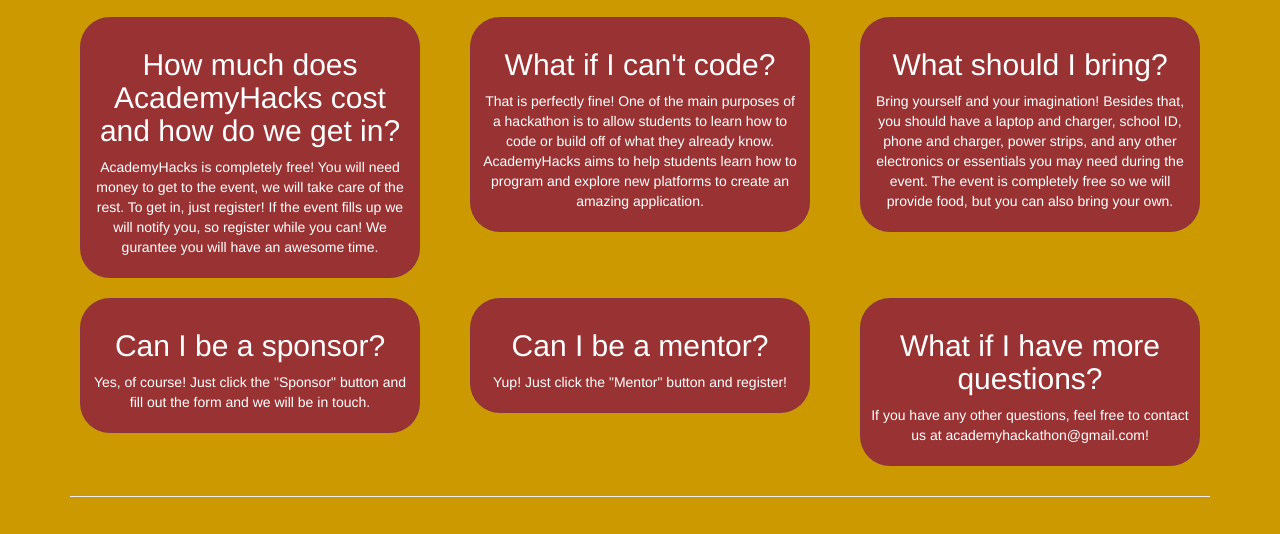
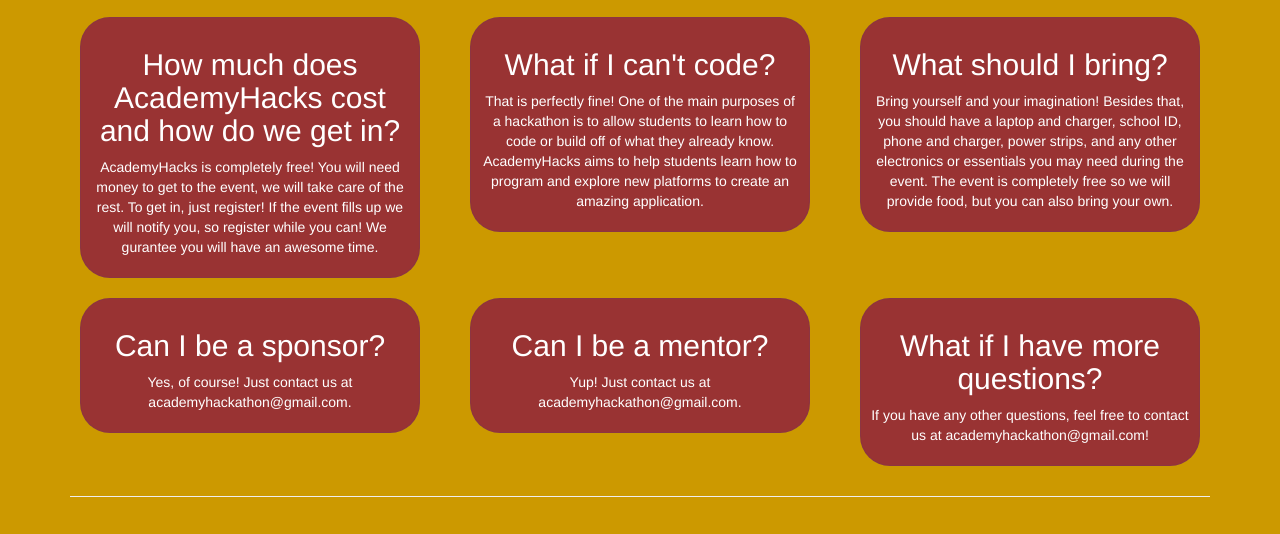
Before and after one commit to AcademyHacks/AcademyHacks.github.io, a plain HTML site: page index.html in a window 1280 px wide. Shown: the part 1099-1633 px from the top of the page. Drawn offline with nearby package versions, Linux system fonts and the light colour scheme; some packages are replaced by stand-ins of ours.

Commit message:
changed text

```diff
--- a/index.html
+++ b/index.html
@@ -113,14 +113,14 @@
 		<div class="col-md-4">
     <div class = "faq">
           <h2>Can I be a sponsor?</h2>
-          <p>Yes, of course! Just click the "Sponsor" button and fill out the form and we will be in touch. </p>
+          <p>Yes, of course! Just contact us at academyhackathon@gmail.com. </p>
       </div>
         </div>
 
 	   <div class="col-md-4">
     <div class = "faq">
           <h2>Can I be a mentor?</h2>
-          <p>Yup! Just click the "Mentor" button and register!</p>
+          <p>Yup! Just contact us at academyhackathon@gmail.com.</p>
       </div>
         </div>
 
```
